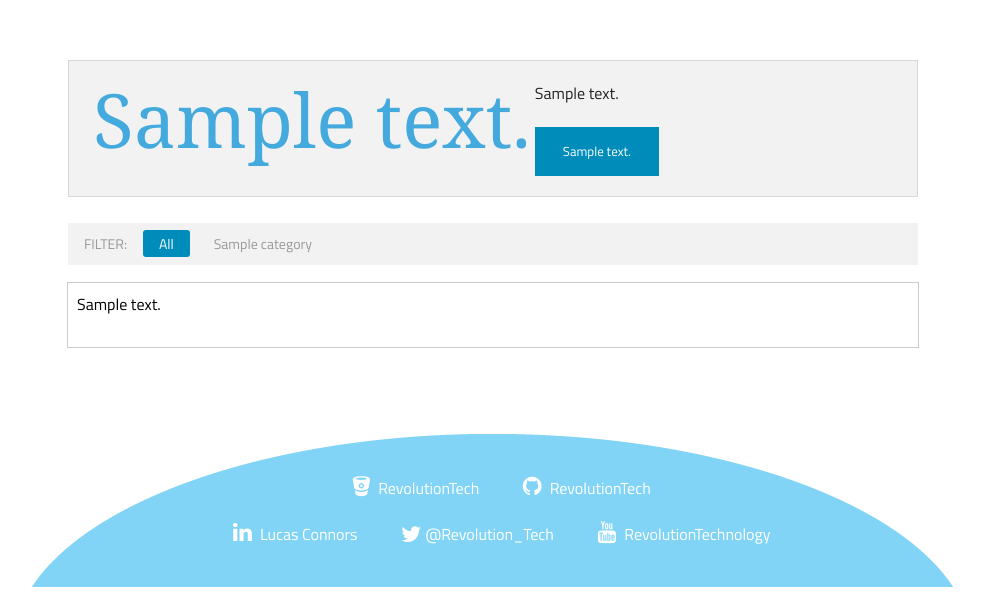
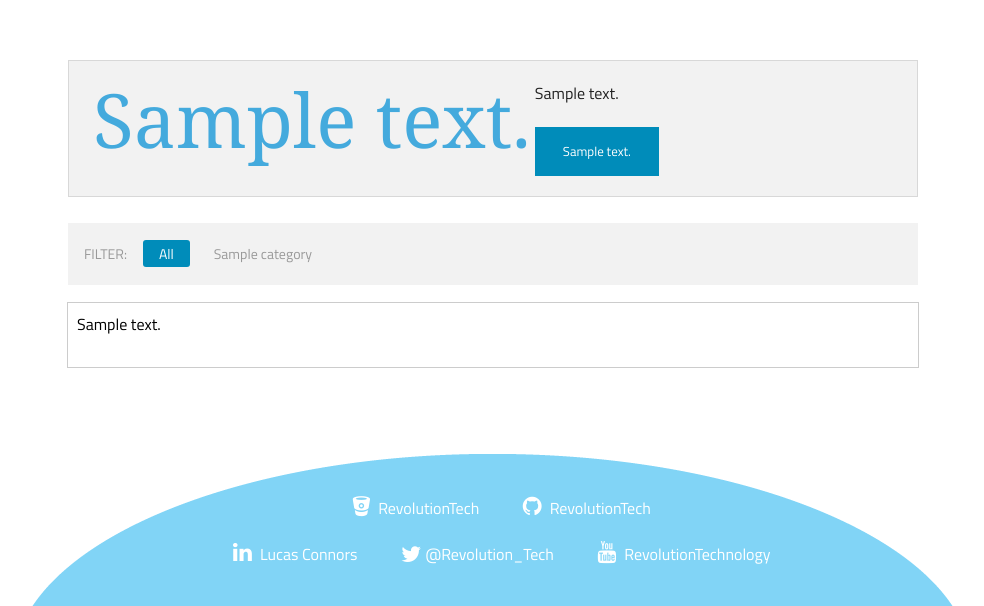
Before and after one commit to RevolutionTech/revolutiontech.ca, a Django app: template templates/category-page.html in a window 1280 px wide. Shown: the part 56-662 px from the top of the page, without its empty margins (147-1131 px from the left). Run offline with Django 3.2, Linux system fonts and the light colour scheme; the template is opened without the code that fills it: most values are stand-ins (such as "Sample title", 1, 10 or a date in 2020); some libraries are stand-ins or nearby versions.

Commit message:
Added padding to items in category filter list

```diff
--- a/static/css/revolutiontech.css
+++ b/static/css/revolutiontech.css
@@ -95,6 +95,10 @@
 .sub-nav {
     background-color: #f2f2f2;
     padding: 10px 10px 10px 0;
+}
+.sub-nav dt, .sub-nav dd {
+    margin-top: 10px;
+    margin-bottom: 10px;
 }
 
 .no-orbit-bottom {
```
